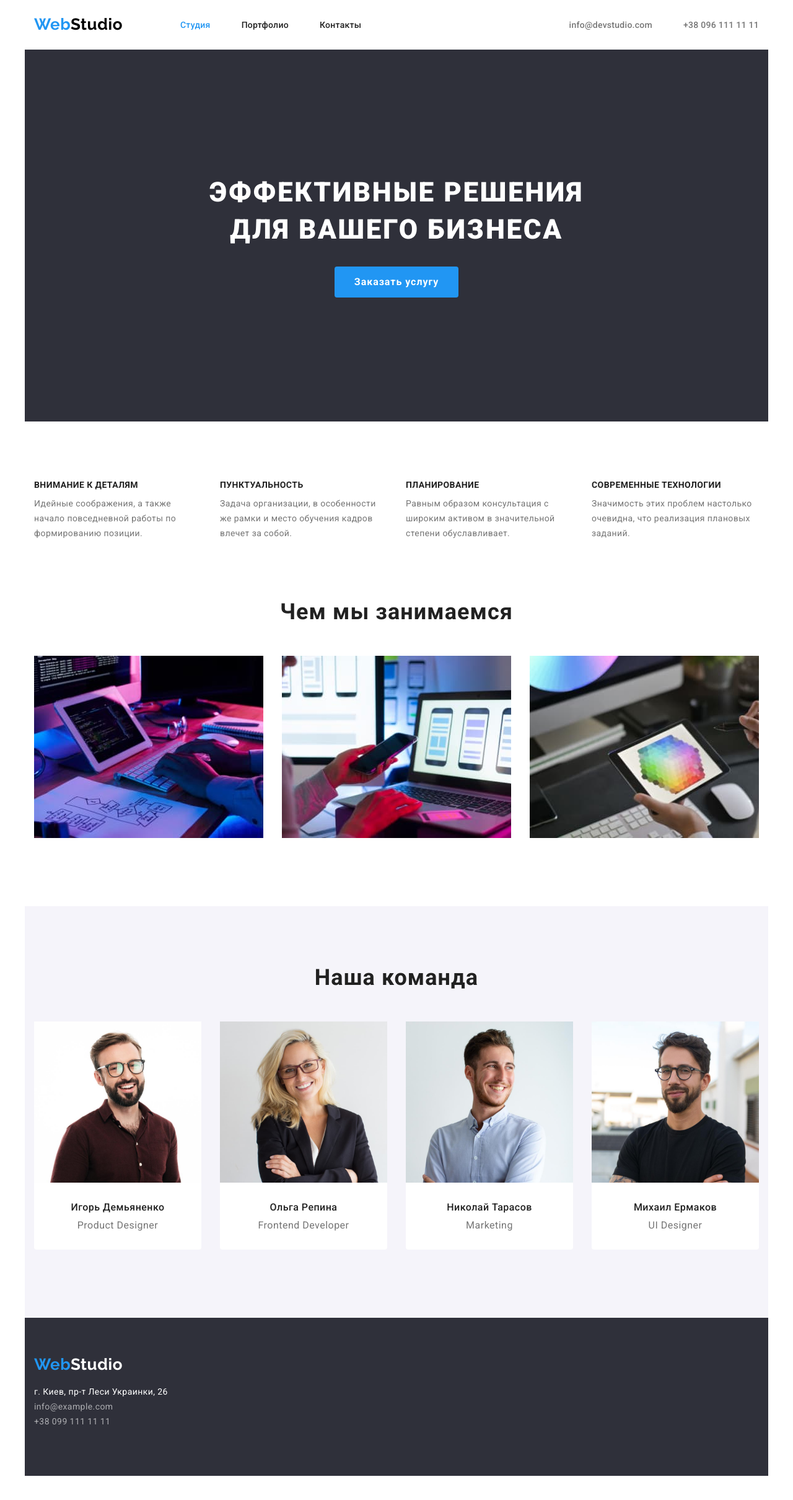
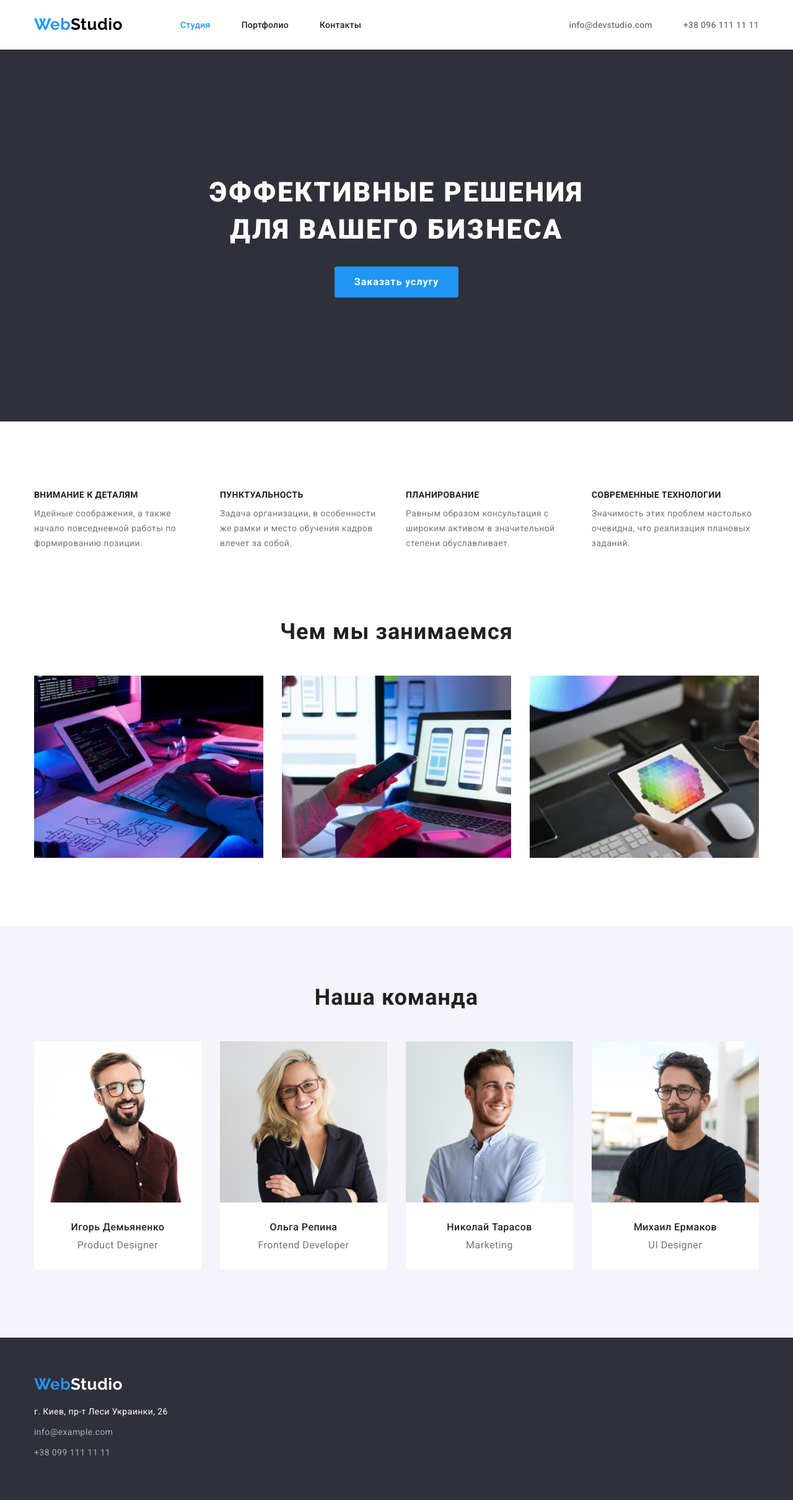
Before and after one commit to serene-ease/goit-markup-hw-03, a plain HTML site: page index.html in a window 1280 px wide. Shown: the whole page at 62% size. Before the commit the page ends 2381 px from the top, so only its background shows below. Drawn offline with nearby package versions, Linux system fonts and the light colour scheme.

Commit message:
delete .container from selector and add footer margin between text, card width

```diff
--- a/CSS/index-styles.css
+++ b/CSS/index-styles.css
@@ -54,7 +54,7 @@ img {
 }
 
 /* +++++++++++++++ header section styles +++++++++++++++ */
-header .container {
+header {
   height: 80px;
   border-bottom: #ececec solid 0px;
   display: flex;
@@ -108,11 +108,10 @@ nav a {
 /* Hero section styles*/
 .hero {
 }
-.hero .container {
+.hero {
   height: 600px;
   padding-top: 200px;
   background-color: var(--accent-background-color);
-  margin-bottom: var(--margin-near-section);
   text-align: center;
 }
 .hero button {
@@ -144,10 +143,13 @@ nav a {
 }
 
 /* About us styles */
+.about-us {
+  padding-top: var(--margin-near-section);
+  padding-bottom: var(--margin-near-section);
+}
 .about-us ul {
   display: flex;
   width: 270;
-  margin-bottom: var(--margin-near-section);
 }
 .about-us li {
   flex-basis: 100%;
@@ -192,12 +194,12 @@ nav a {
 .features li + li {
   margin-left: 30px;
 }
-.features .container {
+.features {
   padding-bottom: var(--margin-near-section);
 }
 /* Our Team Section Styles */
 
-.our-team .container {
+.our-team {
   padding-top: var(--margin-near-section);
   padding-bottom: var(--margin-near-section);
   background-color: var(--secondary-background-color);
@@ -217,10 +219,7 @@ nav a {
   border-bottom-left-radius: 4px;
   border-bottom-right-radius: 4px;
 }
-.card-text,
-.our-team img {
-  /* box-shadow: 0 1px 1px 1px #ccc; */
-}
+
 .name {
   color: var(--primary-text-color);
   font-size: 16px;
@@ -238,7 +237,7 @@ nav a {
 }
 
 /* +++++++++++++++ Footer section styles +++++++++++++++ */
-footer .container {
+footer {
   background-color: var(--accent-background-color);
   padding-top: 60px;
   padding-bottom: 60px;
@@ -250,6 +249,9 @@ address a {
   line-height: calc(24 / 14);
   letter-spacing: 0.03em;
 }
+address li + li {
+  margin-top: 9px;
+}
 address li:first-child a {
   color: var(--third-text-color);
 }
--- a/CSS/portfolio-styles.css
+++ b/CSS/portfolio-styles.css
@@ -59,7 +59,7 @@ img {
 }
 
 /* +++++++++++++++ header section styles +++++++++++++++ */
-header .container {
+header {
   height: 80px;
   border-bottom: #ececec solid 1px;
   display: flex;
@@ -145,9 +145,11 @@ nav a {
 .examples li {
   margin-left: 30px;
   margin-top: 30px;
+  width: 370px;
 }
 .portfolio button {
   font-family: inherit;
+  font-weight: 500;
   cursor: pointer;
   font-size: 16px;
   line-height: calc (26 /16);
@@ -174,7 +176,7 @@ nav a {
   letter-spacing: 0.03em;
 }
 /* +++++++++++++++ Footer section styles +++++++++++++++ */
-footer .container {
+footer {
   background-color: var(--accent-background-color);
   padding-top: 60px;
   padding-bottom: 60px;
@@ -186,6 +188,9 @@ address a {
   line-height: calc(24 / 14);
   letter-spacing: 0.03em;
 }
+address li + li {
+  margin-top: 9px;
+}
 address li:first-child a {
   color: var(--third-text-color);
 }
```
